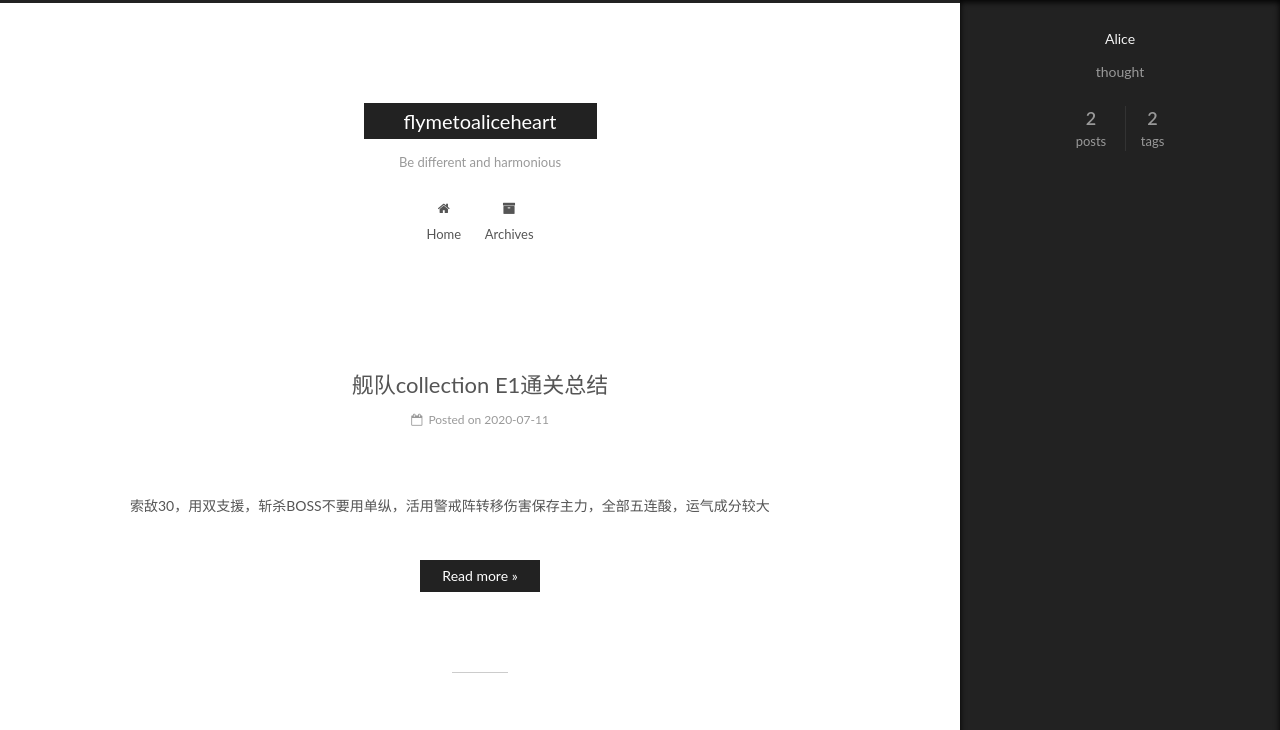
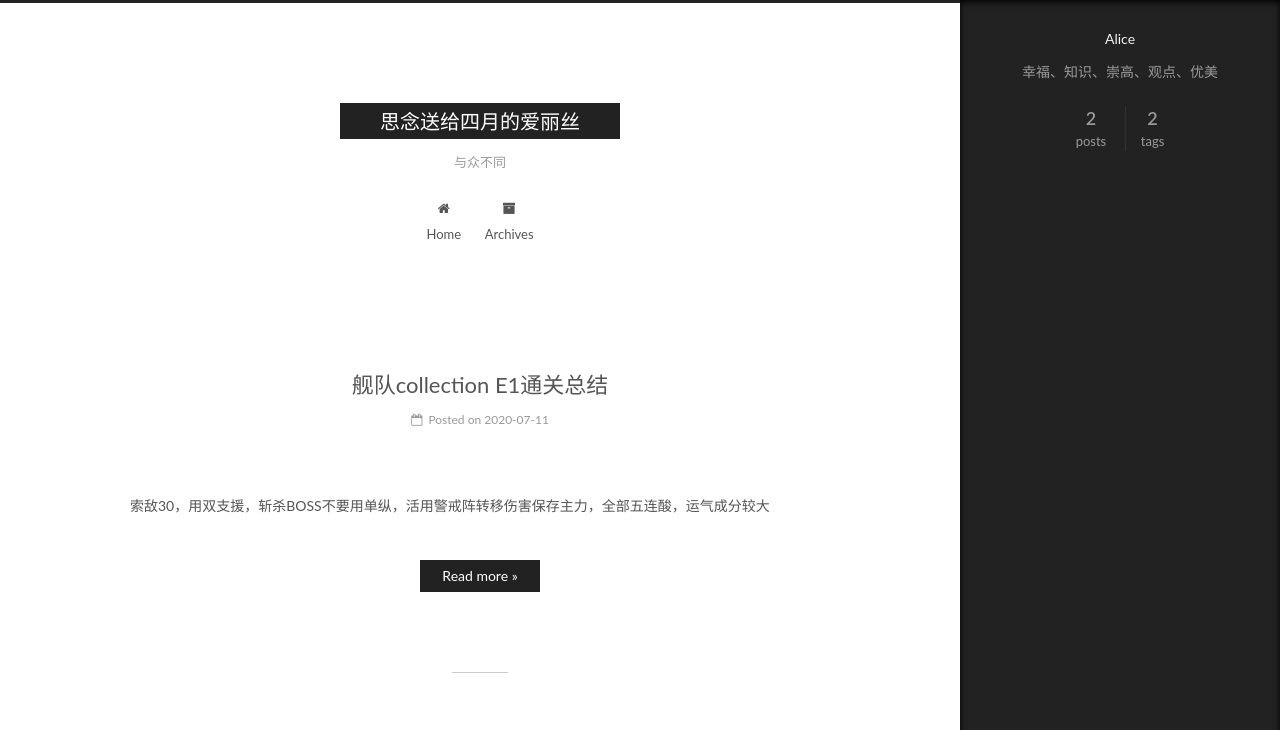
Before and after one commit to flymetoaliceheart/flymetoaliceheart.github.io, a plain HTML site: page index.html in a window 1280 px wide. Both pictures are taken after a click on the element 1238 px from the left and 743 px from the top of the page. Shown: the top 730 px of the page. Drawn offline with Linux system fonts and the light colour scheme.

Commit message:
Site updated: 2020-07-11 18:44:21

```diff
--- a/css/main.css
+++ b/css/main.css
@@ -1822,7 +1822,7 @@ pre .javascript .function {
   width: 4px;
   height: 4px;
   border-radius: 50%;
-  background: #2bf142;
+  background: #0028e0;
 }
 .links-of-blogroll {
   font-size: 13px;
--- a/index.html
+++ b/index.html
@@ -79,12 +79,12 @@
 
 
 
-<meta name="description" content="thought">
+<meta name="description" content="幸福、知识、崇高、观点、优美">
 <meta property="og:type" content="website">
-<meta property="og:title" content="flymetoaliceheart">
+<meta property="og:title" content="思念送给四月的爱丽丝">
 <meta property="og:url" content="http://yoursite.com/index.html">
-<meta property="og:site_name" content="flymetoaliceheart">
-<meta property="og:description" content="thought">
+<meta property="og:site_name" content="思念送给四月的爱丽丝">
+<meta property="og:description" content="幸福、知识、崇高、观点、优美">
 <meta property="og:locale" content="zh_CN">
 <meta property="article:author" content="Alice">
 <meta name="twitter:card" content="summary">
@@ -123,7 +123,7 @@
 
 
 
-  <title>flymetoaliceheart</title>
+  <title>思念送给四月的爱丽丝</title>
 
 
 
@@ -154,12 +154,12 @@
     <div class="custom-logo-site-title">
       <a href="/"  class="brand" rel="start">
         <span class="logo-line-before"><i></i></span>
-        <span class="site-title">flymetoaliceheart</span>
+        <span class="site-title">思念送给四月的爱丽丝</span>
         <span class="logo-line-after"><i></i></span>
       </a>
     </div>
 
-        <p class="site-subtitle">Be different and harmonious</p>
+        <p class="site-subtitle">与众不同</p>
 
   </div>
 
@@ -240,7 +240,7 @@
     </span>
 
     <span hidden itemprop="publisher" itemscope itemtype="http://schema.org/Organization">
-      <meta itemprop="name" content="flymetoaliceheart">
+      <meta itemprop="name" content="思念送给四月的爱丽丝">
     </span>
 
 
@@ -364,7 +364,7 @@
     </span>
 
     <span hidden itemprop="publisher" itemscope itemtype="http://schema.org/Organization">
-      <meta itemprop="name" content="flymetoaliceheart">
+      <meta itemprop="name" content="思念送给四月的爱丽丝">
     </span>
 
 
@@ -502,7 +502,7 @@
           <div class="site-author motion-element" itemprop="author" itemscope itemtype="http://schema.org/Person">
 
               <p class="site-author-name" itemprop="name">Alice</p>
-              <p class="site-description motion-element" itemprop="description">thought</p>
+              <p class="site-description motion-element" itemprop="description">幸福、知识、崇高、观点、优美</p>
           </div>
 
           <nav class="site-state motion-element">
```
Also changed, not shown: 2020/07/11/关于一知半解/index.html (+6 -6 lines), 2020/07/11/舰队collection-E1通关总结/index.html (+6 -6 lines), archives/2020/07/index.html (+8 -8 lines), archives/2020/index.html (+8 -8 lines), archives/index.html (+8 -8 lines), tags/舰队collection/index.html (+8 -8 lines), tags/通关总结/index.html (+8 -8 lines).
